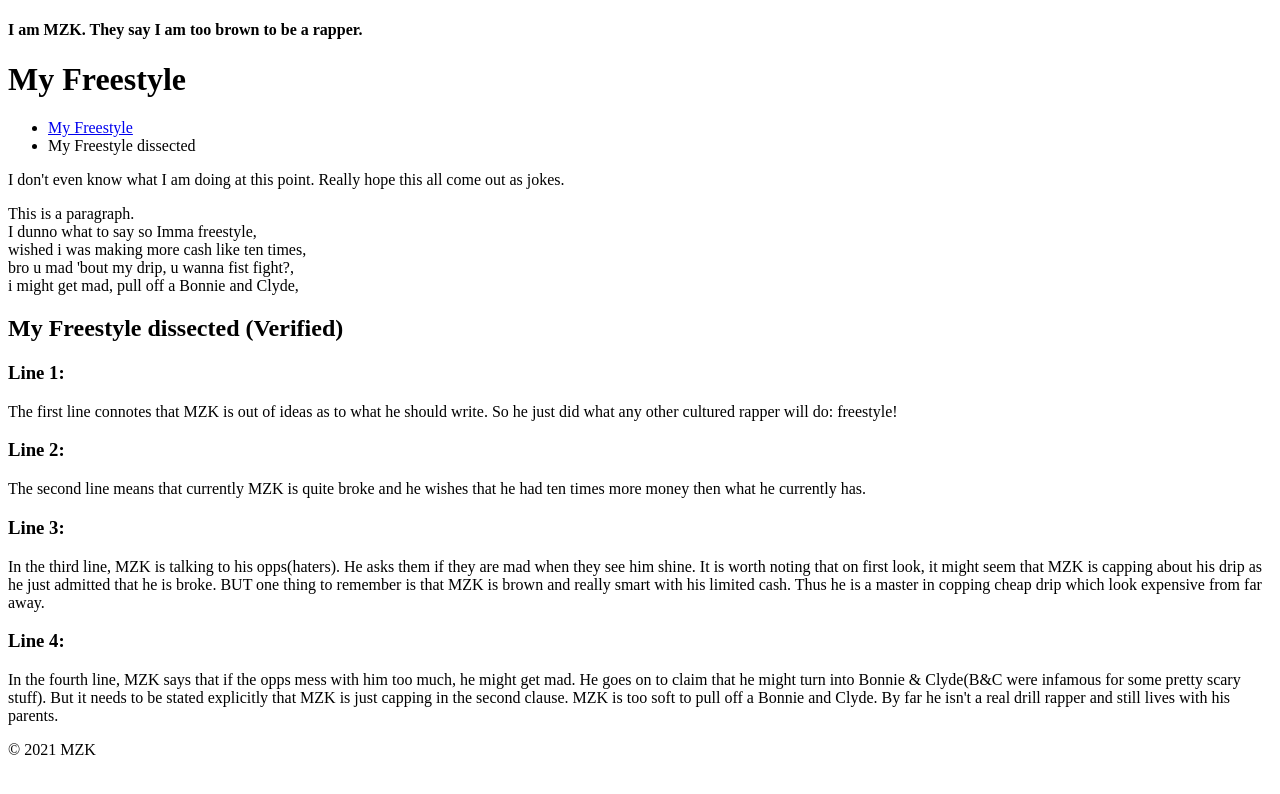
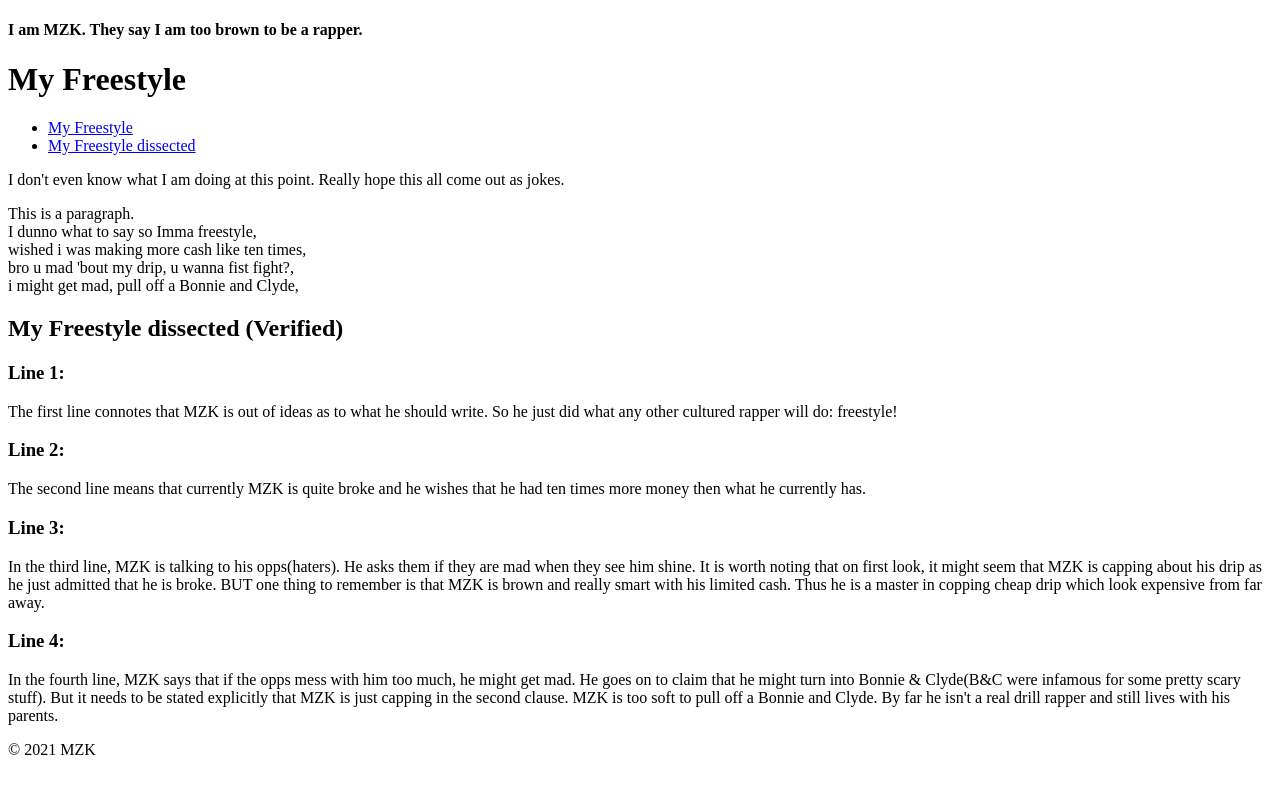
Before and after one commit to MZ-K/wi21-cse110-lab3, a plain HTML site: page index.html in a window 1280 px wide. Drawn offline with Linux system fonts and the light colour scheme.

Commit message:
changed nav

```diff
--- a/index.html
+++ b/index.html
@@ -19,7 +19,7 @@
             <nav class="menu">
                 <ul>
                     <li><a href="#freestyle">My Freestyle</a></li>
-                    <li><a href="#freestyleDissect"></a>My Freestyle dissected</a></li>
+                    <li><a href="#freestyleDissect">My Freestyle dissected</a></li>
                 </ul>
             </nav>
 
```
